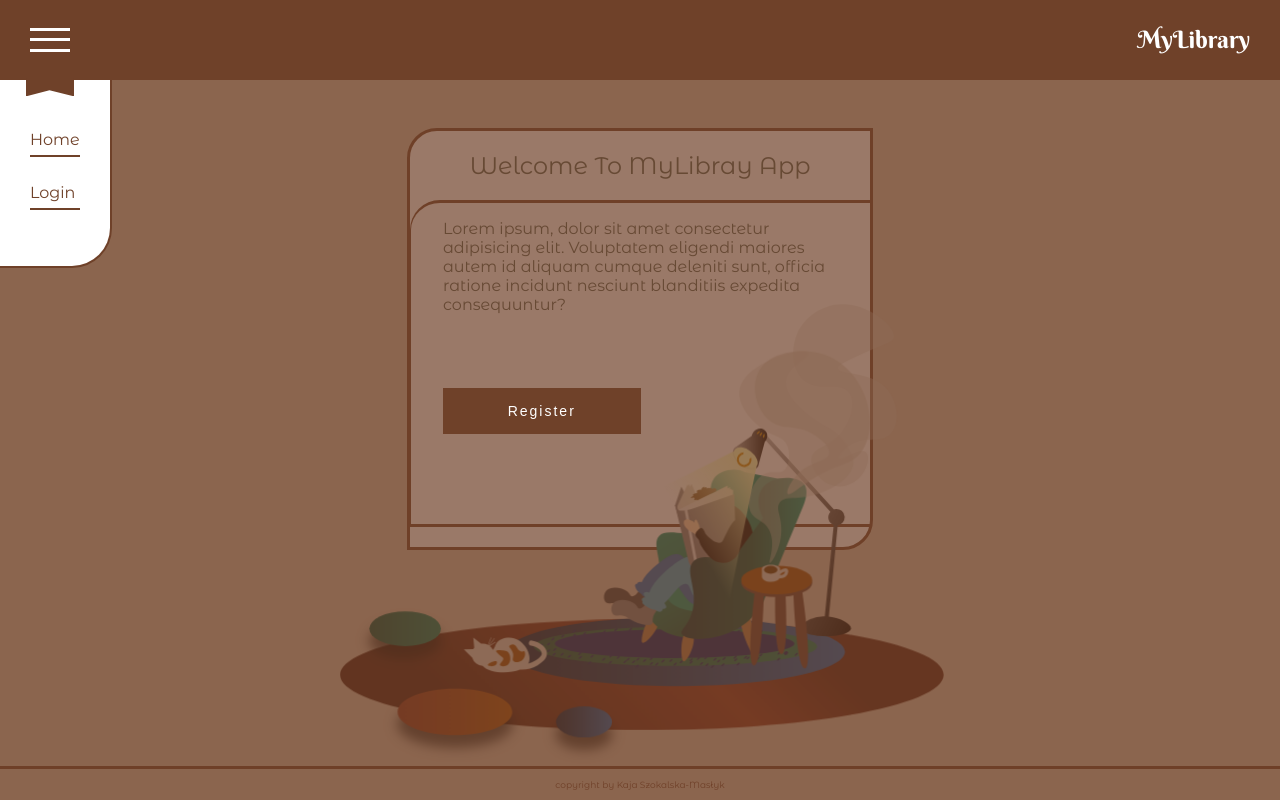
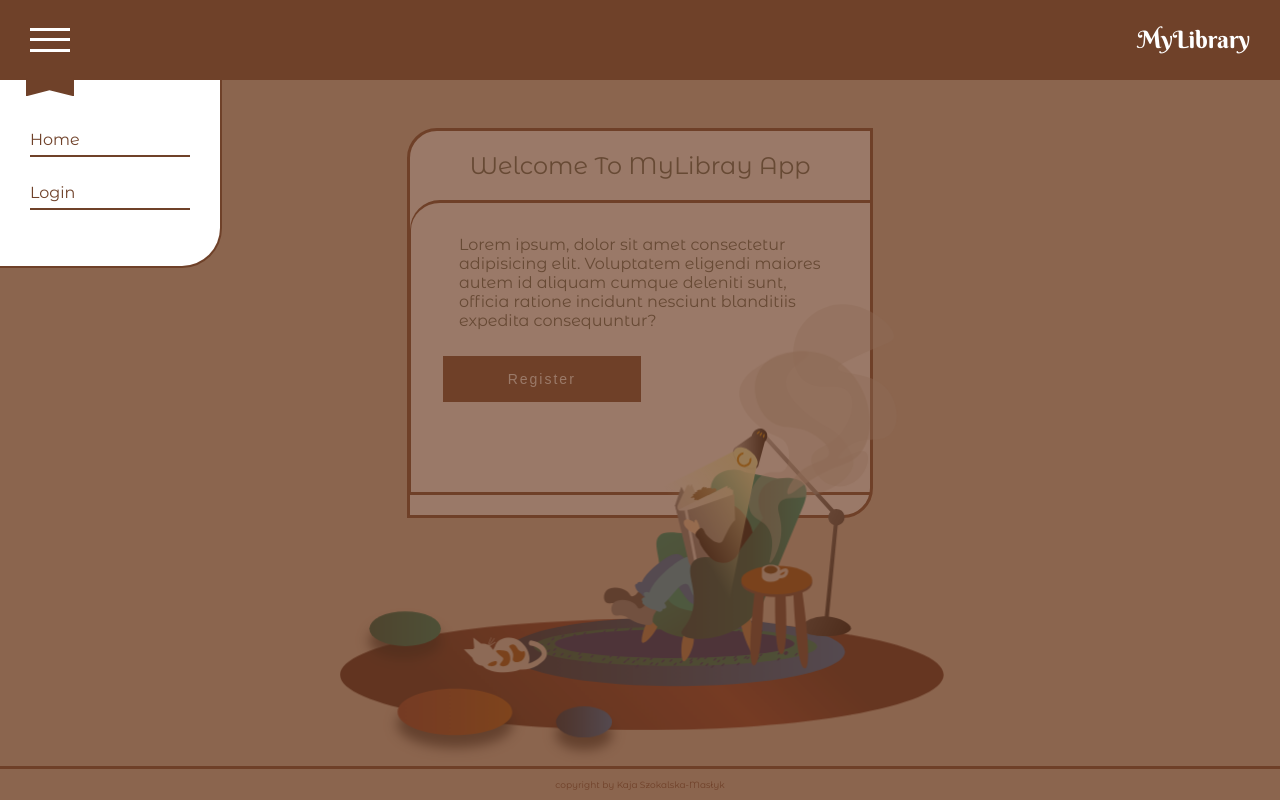
Before and after one commit to kajanna/my-library, a React (Create React App) app: page / in a window 1280 px wide. Both pictures are taken after a click on the element 50 px from the left and 40 px from the top of the page. Built offline with nearby package versions, Linux system fonts and the light colour scheme; no server answers.

Commit message:
fix welcome page issues

```diff
--- a/src/navigation/NavBar.tsx
+++ b/src/navigation/NavBar.tsx
@@ -1,6 +1,5 @@
-import React, { useState } from 'react';
+import { useState } from 'react';
 
-import Menu from './Menu';
 import SideMenu from './SideMenu';
 import { ReactComponent as BookMark } from '../assets/bookMarkEl.svg'
 import BackDrop from '../shared/BackDrop';
--- a/src/navigation/SideMenu.scss
+++ b/src/navigation/SideMenu.scss
@@ -4,10 +4,11 @@
     background-color: colors.$bg;
     border: 2px solid colors.$main;
     border-left: none;
-    z-index: 6;
+    z-index: 12;
     position: absolute;
     top:78px;
     left: 0;
+    width: 160px;
     padding: 30px;
     border-radius: 0 0 40px 0;
     transform: translateX(-400px);
--- a/src/navigation/SideMenu.tsx
+++ b/src/navigation/SideMenu.tsx
@@ -1,5 +1,3 @@
-import React from 'react';
-
 import Menu from './Menu';
 
 import './SideMenu.scss'
--- a/src/shared/BackDrop.scss
+++ b/src/shared/BackDrop.scss
@@ -1,5 +1,5 @@
 .backdrop {
-    z-index: 1;
+    z-index: 3;
     position: absolute;
     top: 80px;
     left:0;
--- a/src/shared/hooks/useAuth.tsx
+++ b/src/shared/hooks/useAuth.tsx
@@ -75,7 +75,7 @@ function useAuth() {
     }
 
 
-    return { loading, authError, register, login, logout,  clearAuthError }
+    return { loading, authError, register, login, logout, clearAuthError }
 }
 
 export default useAuth;
--- a/src/welcome-page/pages/Welcome.scss
+++ b/src/welcome-page/pages/Welcome.scss
@@ -7,18 +7,14 @@
 }
 
 .welcome__info {
-    position: absolute;
-    top:0;
-    left: 0;
     @include mediaq.for-tablet-desktop-up {
        position: static;
        max-width: 466px;
     }
 }
 .welcome__text {
-    padding-bottom: 2rem;
     @include mediaq.for-tablet-desktop-up {
-        padding-bottom: 4rem;
+        padding: 1rem;
      }
 }
 .welcome__register {
@@ -26,6 +22,9 @@
         max-width: 50%;
         margin-bottom: 4rem;
      }
+}
+.welcome--hide {
+    display: none;
 }
 .welcome__picture {
     @include mediaq.for-tablet-desktop-up {
--- a/src/welcome-page/pages/Welcome.tsx
+++ b/src/welcome-page/pages/Welcome.tsx
@@ -1,38 +1,34 @@
-import React from 'react';
+import { useContext } from 'react';
 import { Link } from 'react-router-dom';
 import { ReactComponent as WelcomeBG } from '../../assets/WelcomeBg.svg';
 import Button from '../../shared/Button';
 import Card from '../../shared/Card';
+import AuthContext from '../../shared/contexts/authContext';
 
 import './Welcome.scss';
 
 function Welcome() {
+  const auth = useContext(AuthContext);
   return (
     <div className="welcome">
       <div className="welcome__info">
         <Card title="Welcome to MyLibray App" addContentPadding>
           <div className="welcome__text">
-              Lorem ipsum, dolor sit amet consectetur adipisicing elit.
-              Voluptatem eligendi maiores autem id aliquam cumque deleniti sunt,
-              officia ratione incidunt nesciunt blanditiis expedita
-              consequuntur?
+            Lorem ipsum, dolor sit amet consectetur adipisicing elit. Voluptatem
+            eligendi maiores autem id aliquam cumque deleniti sunt, officia
+            ratione incidunt nesciunt blanditiis expedita consequuntur?
           </div>
-            <div className="welcome__register">
+          <div className={auth ? "welcome--hide" : "welcome__register"}>
             <Link to="/auth">
               <Button buttonText="Register" />
             </Link>
           </div>
-          <div className='welcome__picture'>
+          <div className="welcome__picture">
             <WelcomeBG />
           </div>
-
-
-
         </Card>
       </div>
-
     </div>
-
   );
 }
 
```
Lines whose indentation alone changed are shown as unchanged.
